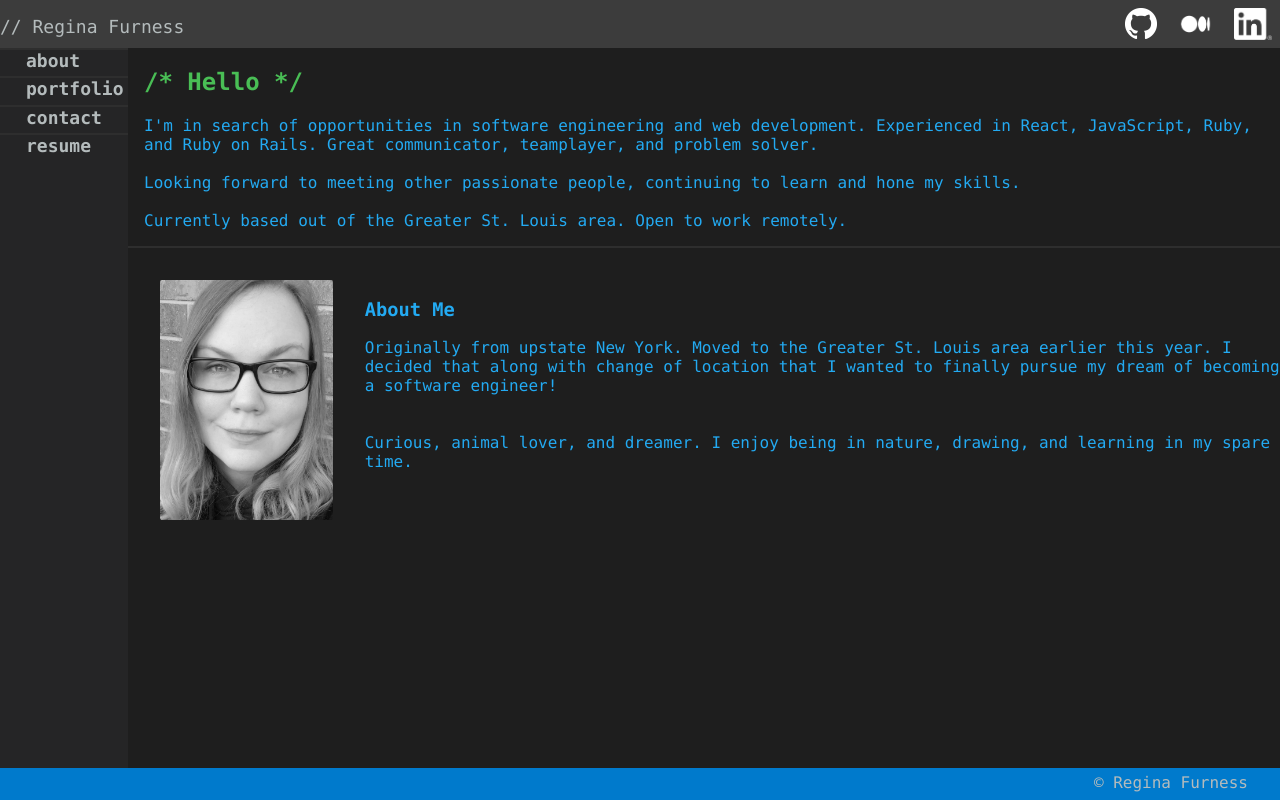
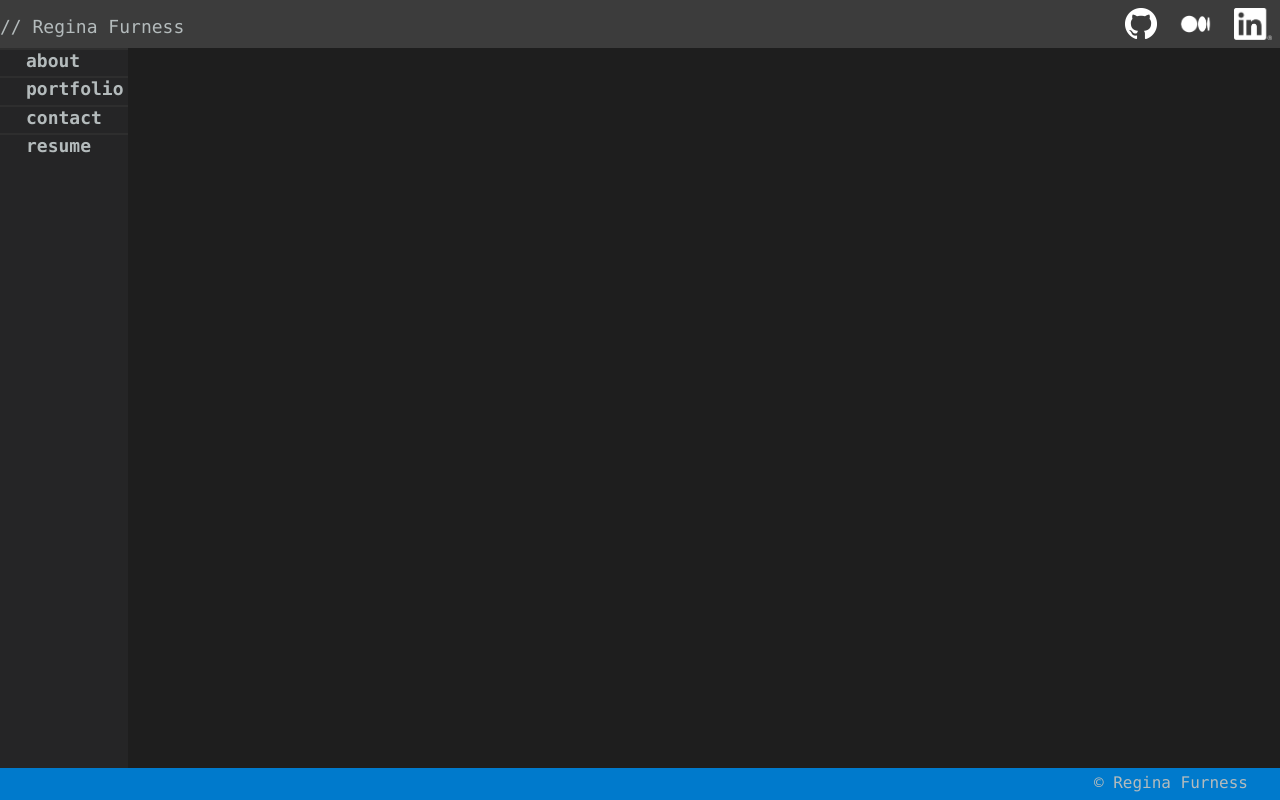
Before and after one commit to ReginaF2012/portfolio, a React (Create React App) app: page / in a window 1280 px wide. Built offline with nearby package versions, Linux system fonts and the light colour scheme; some icons are missing.

Commit message:
fixing urls

```diff
--- a/package.json
+++ b/package.json
@@ -1,5 +1,5 @@
 {
-  "homepage": "http://ReginaF2012.github.io/",
+  "homepage": "http://ReginaF2012.github.io/regina-portfolio",
   "name": "portfolio",
   "version": "0.1.0",
   "private": true,
--- a/src/App.js
+++ b/src/App.js
@@ -14,16 +14,16 @@ function App() {
       <Header/>
       <Sidebar/>
       <Switch>
-        <Route exact path='/'>
+        <Route exact path='/regina-portfolio/'>
           <Home/>
         </Route>
-        <Route exact path='/portfolio'>
+        <Route exact path='/regina-portfolio/portfolio'>
           <Portfolio/>
         </Route>
-        <Route exact path='/contact' >
+        <Route exact path='/regina-portfolio/contact' >
           <Contact/>
         </Route>
-        <Route exact path='/resume'>
+        <Route exact path='/regina-portfolio/resume'>
           <Resume/>
         </Route>
       </Switch>
```
